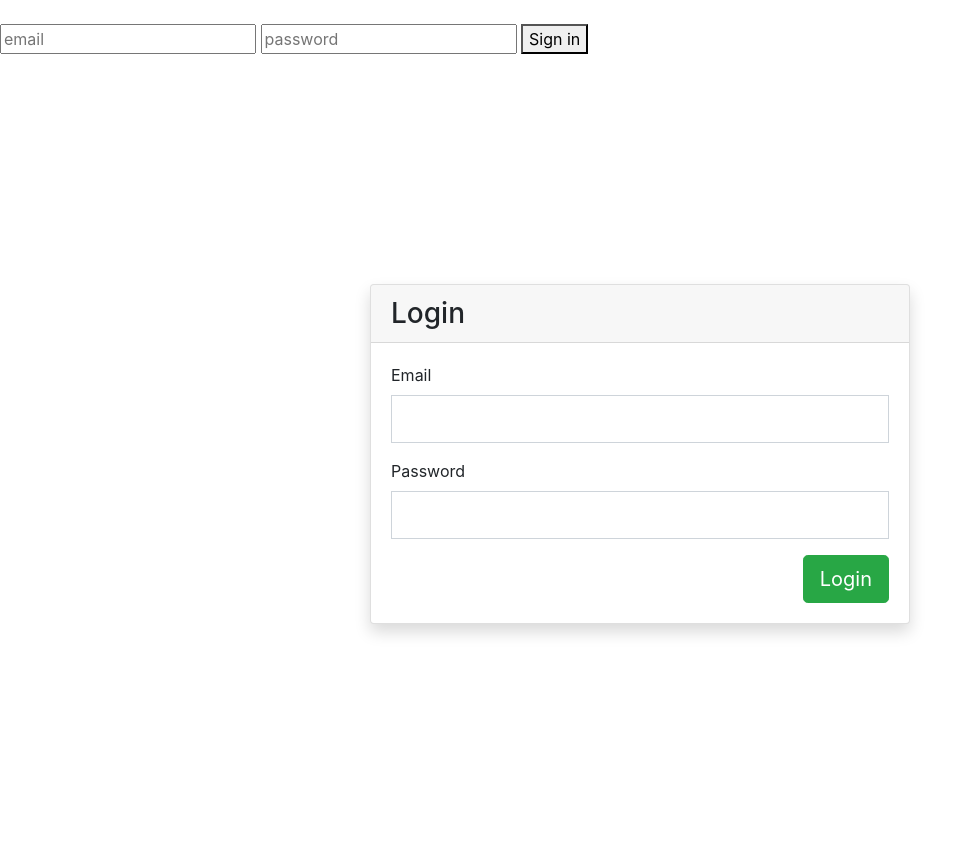
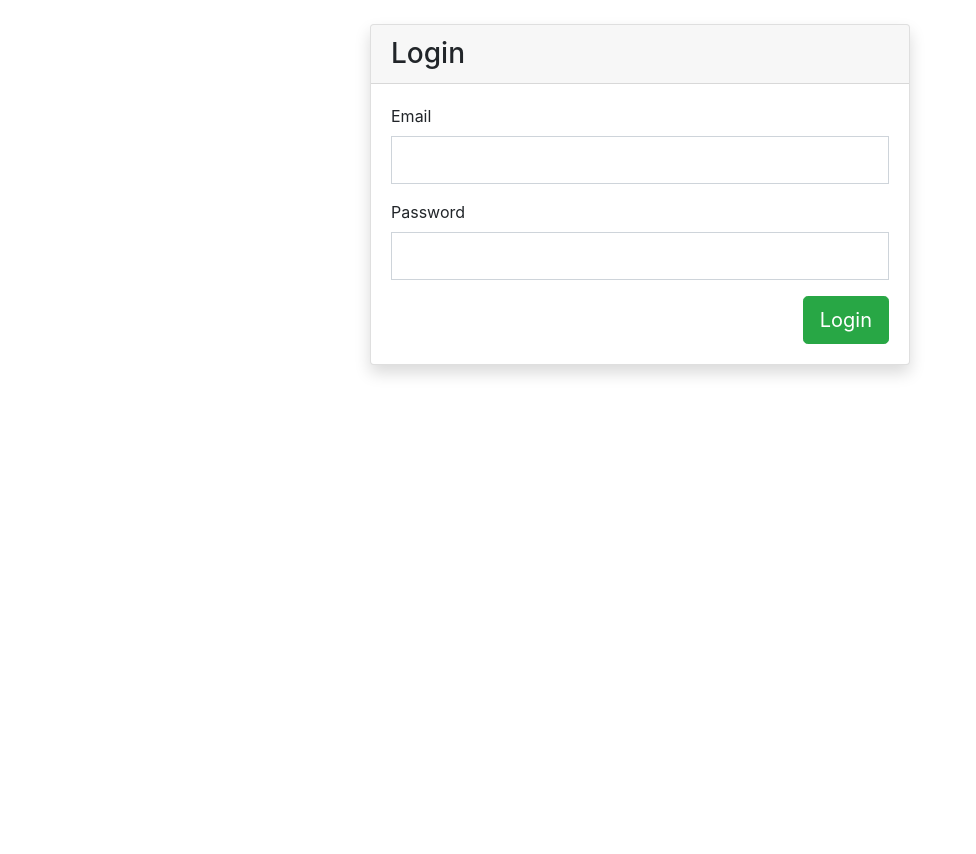
Before and after one commit to ManelGonzalez-ops/Python-Ecommerce, a Django app: page /login/ in a window 1280 px wide. Shown: the part 72-926 px from the top of the page, without its empty margins (0-976 px from the left). After the commit the page ends 448 px from the top, so only its background shows below. Run offline with Django 3.2, Linux system fonts and the light colour scheme; some libraries are stand-ins or nearby versions.

Commit message:
improve some styling

```diff
--- a/ecommerce/store/templates/registration/login.html
+++ b/ecommerce/store/templates/registration/login.html
@@ -13,18 +13,10 @@
 <br>
 <br> {% endcomment %}
 
-<form method="POST">
-
-<input type="email" name="username" placeholder="email"/>
-<input type="password" name="password" placeholder="password"/>
-<button type="submit">Sign in</button>
-</form>
-
-
 
 <div class="container">
     <div class="row">
-        <div class="col-md-12 min-vh-100 d-flex flex-column justify-content-center">
+        <div class="col-md-12 min-vh-60 d-flex flex-column justify-content-center">
             <div class="row">
                 <div class="col-lg-6 col-md-8 mx-auto">
 
```
